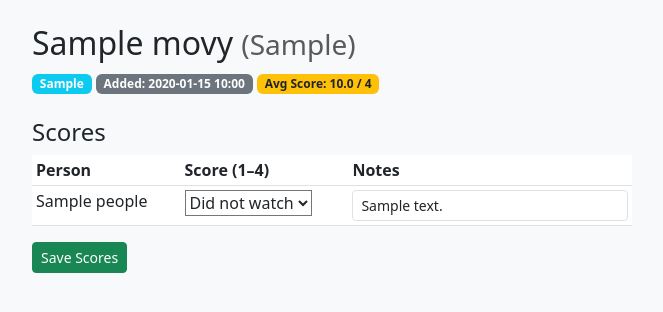
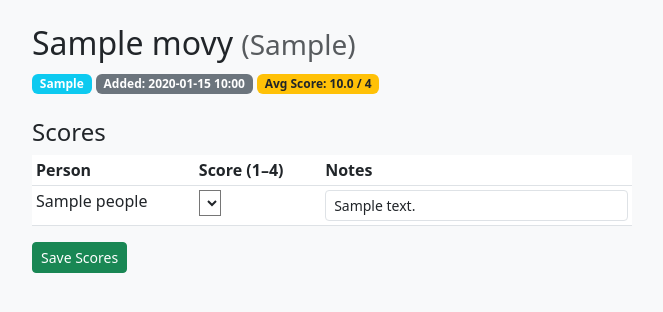
Before and after one commit to brianmspam/movie-night-stats, a Flask app: page /movies/1 in a window 1280 px wide. Shown: the part 84-396 px from the top of the page, without its empty margins (50-713 px from the left). Run offline with Flask 3, Linux system fonts and the light colour scheme; tables that the repository leaves empty hold one stand-in row (values such as "Sample post"); lists and menus that the app fills with data are empty.

Commit message:
trying a manual fix

```diff
--- a/app/static/css/style.css
+++ b/app/static/css/style.css
@@ -1,5 +1,6 @@
 body {
-    background-color: #f8f9fa;
+    background-color: #f8f9fa; /* light gray */
+    color: #212529; /* dark text */
 }
 
 .navbar-brand {
--- a/app/templates/movies/detail.html
+++ b/app/templates/movies/detail.html
@@ -31,8 +31,7 @@
             <tr>
                 <td>{{ person.name }}</td>
                 <td>
-                    <select name="score_{{ person.id }}" class="rating-select" style="color: #212529; background-color: #ffffff;">
-                        <option value="" style="color: #212529; background-color: #ffffff;">Did not watch</option>
+                    <select name="score_{{ person.id }}" class="rating-select">
                         {% for s in range(100, 401, 25) %}
                         {% set val = s / 100 %}
                         <option value="{{ val }}"
```
